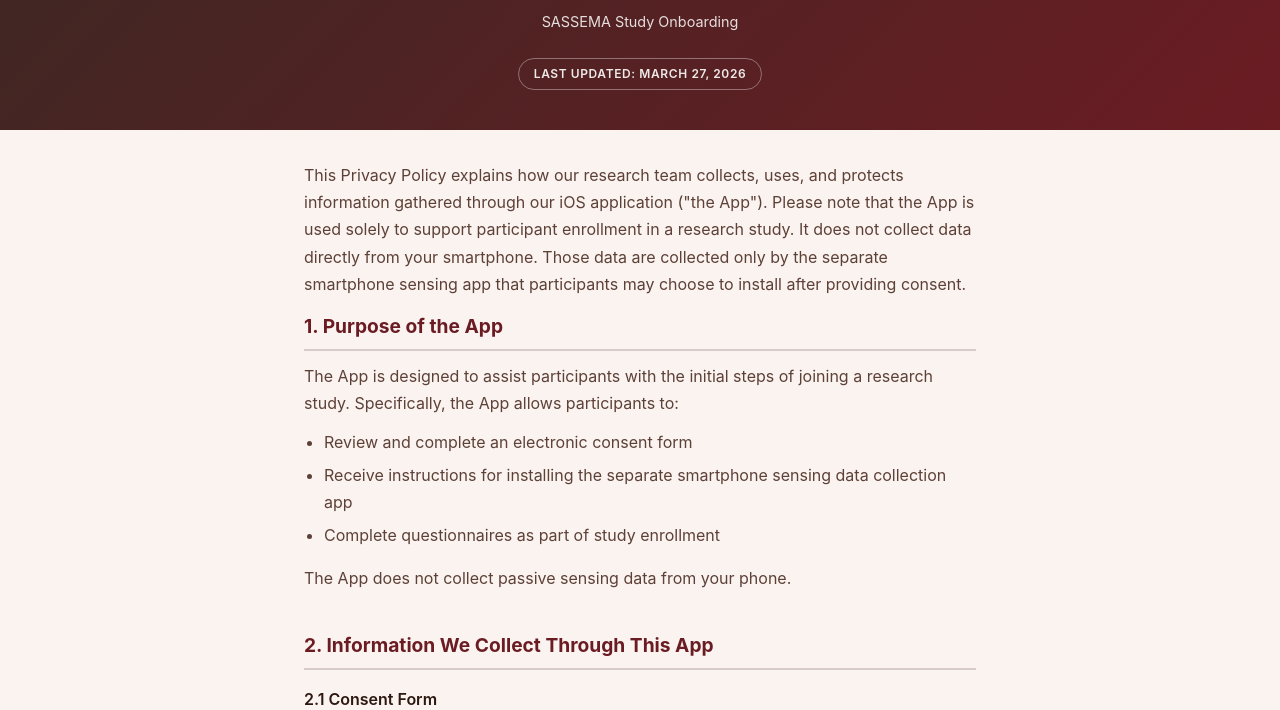
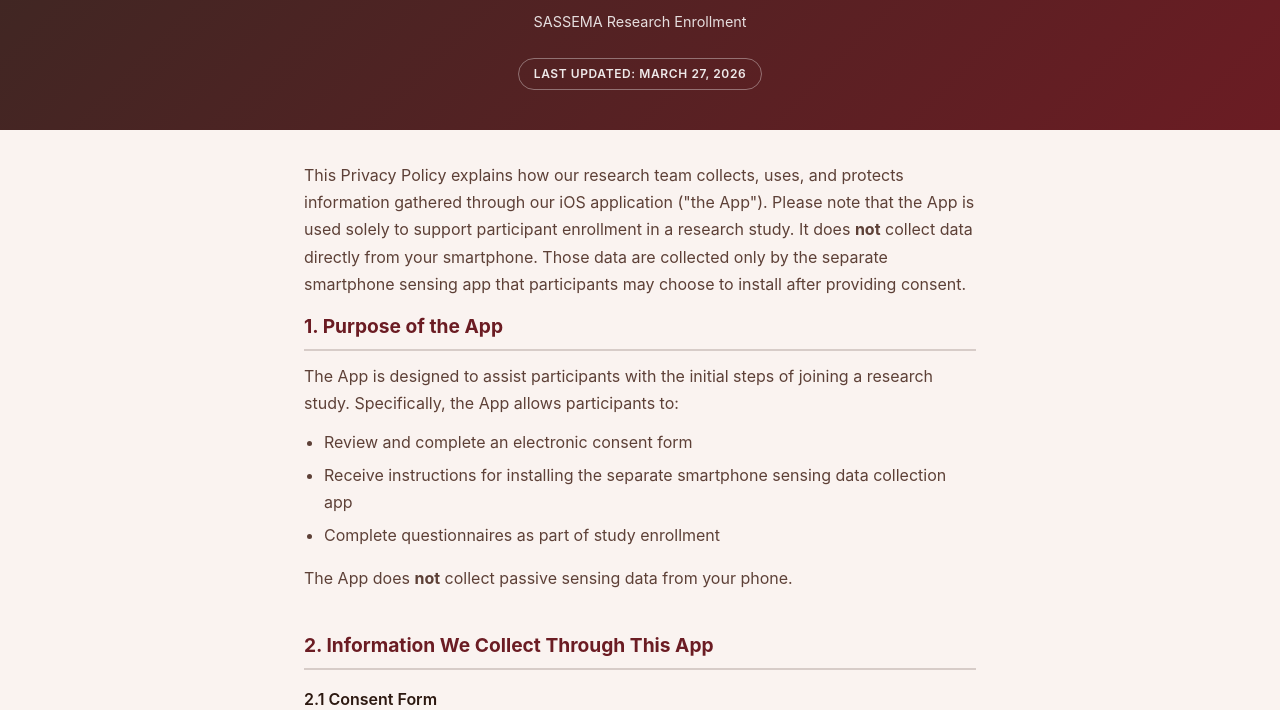
Before and after one commit to SASSEMA/sassema-privacy, a plain HTML site: page index.html in a window 1280 px wide. Shown: the part 90-800 px from the top of the page. Drawn offline with Linux system fonts and the light colour scheme.

Commit message:
Improve formatting for consistency

```diff
--- a/index.html
+++ b/index.html
@@ -142,12 +142,12 @@
 
 <header>
     <h1>Privacy Policy</h1>
-    <p style="color: white;">SASSEMA Study Onboarding</p>
+    <p style="color: white;">SASSEMA Research Enrollment</p>
     <span class="badge">Last updated: March 27, 2026</span>
 </header>
 
 <main>
-    <p>This Privacy Policy explains how our research team collects, uses, and protects information gathered through our iOS application ("the App"). Please note that the App is used solely to support participant enrollment in a research study. It does not collect data directly from your smartphone. Those data are collected only by the separate smartphone sensing app that participants may choose to install after providing consent.</p>
+    <p>This Privacy Policy explains how our research team collects, uses, and protects information gathered through our iOS application ("the App"). Please note that the App is used solely to support participant enrollment in a research study. It does <b>not</b> collect data directly from your smartphone. Those data are collected only by the separate smartphone sensing app that participants may choose to install after providing consent.</p>
 
     <section>
         <h2>1. Purpose of the App</h2>
@@ -157,7 +157,7 @@
             <li>Receive instructions for installing the separate smartphone sensing data collection app</li>
             <li>Complete questionnaires as part of study enrollment</li>
         </ul>
-        <p>The App does not collect passive sensing data from your phone.</p>
+        <p>The App does <b>not</b> collect passive sensing data from your phone.</p>
     </section>
 
     <section>
```
